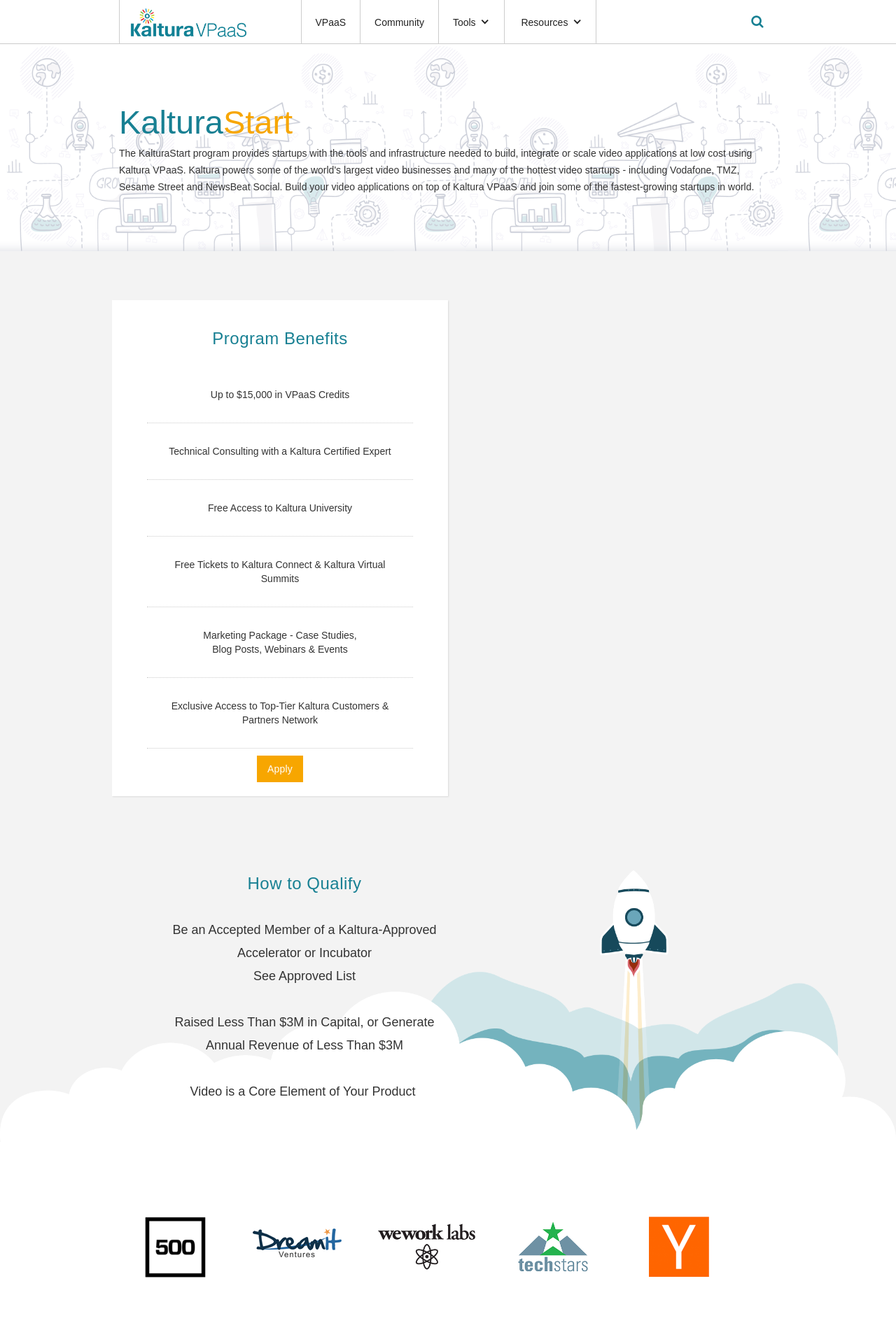
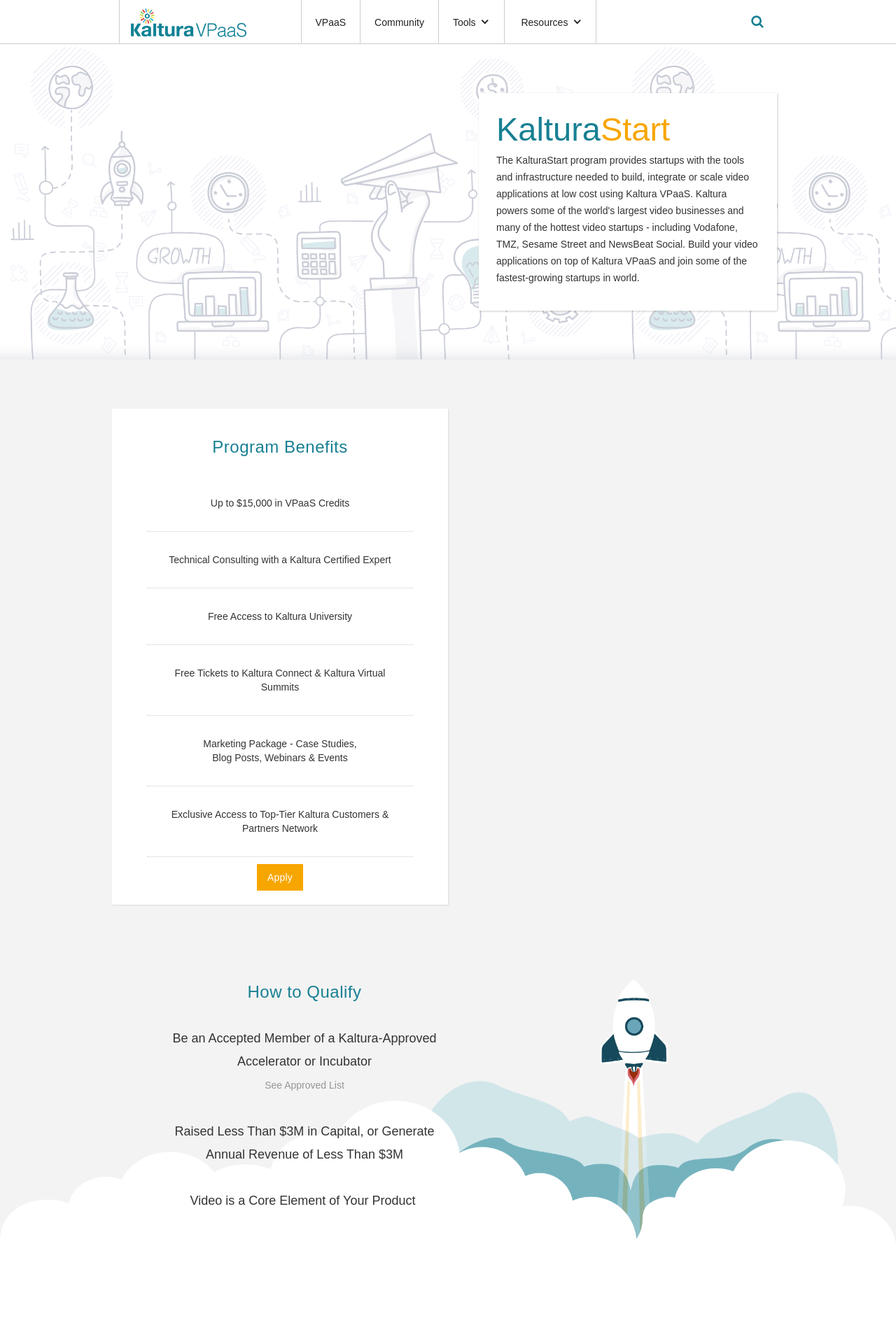
Before and after one commit to kaltura/DeveloperPortalDocs, a Jekyll site: the page built from kaltura-start.html, in a window 1280 px wide. Shown: the top 1891 px of the page at 70% size. Built offline with Jekyll 4.4.1, drawn with Linux system fonts in a browser that asks for light colours; nearby versions of some CDN libraries; comment, search, counter and statistics services are not loaded.

Commit message:
more css for header and links

```diff
--- a/css/kaltura-dev-site.webflow.css
+++ b/css/kaltura-dev-site.webflow.css
@@ -1598,6 +1598,26 @@ td {
   letter-spacing: 0.4px;
 }
 
+.kstart-header-container {
+  padding: 0px;
+  background-color: transparent;
+}
+
+.kstart-header-div {
+  width: 40%;
+  padding: 10px 25px 25px;
+  float: right;
+  background-color: #fff;
+  box-shadow: 1px 1px 3px 0 rgba(0, 0, 0, .2);
+}
+
+.approved-list {
+  margin-top: 0px;
+  color: #969696;
+  font-size: 14px;
+  line-height: 33px;
+}
+
 html.w-mod-js *[data-ix="hide-on-load"] {
   display: none;
   opacity: 0;
```
